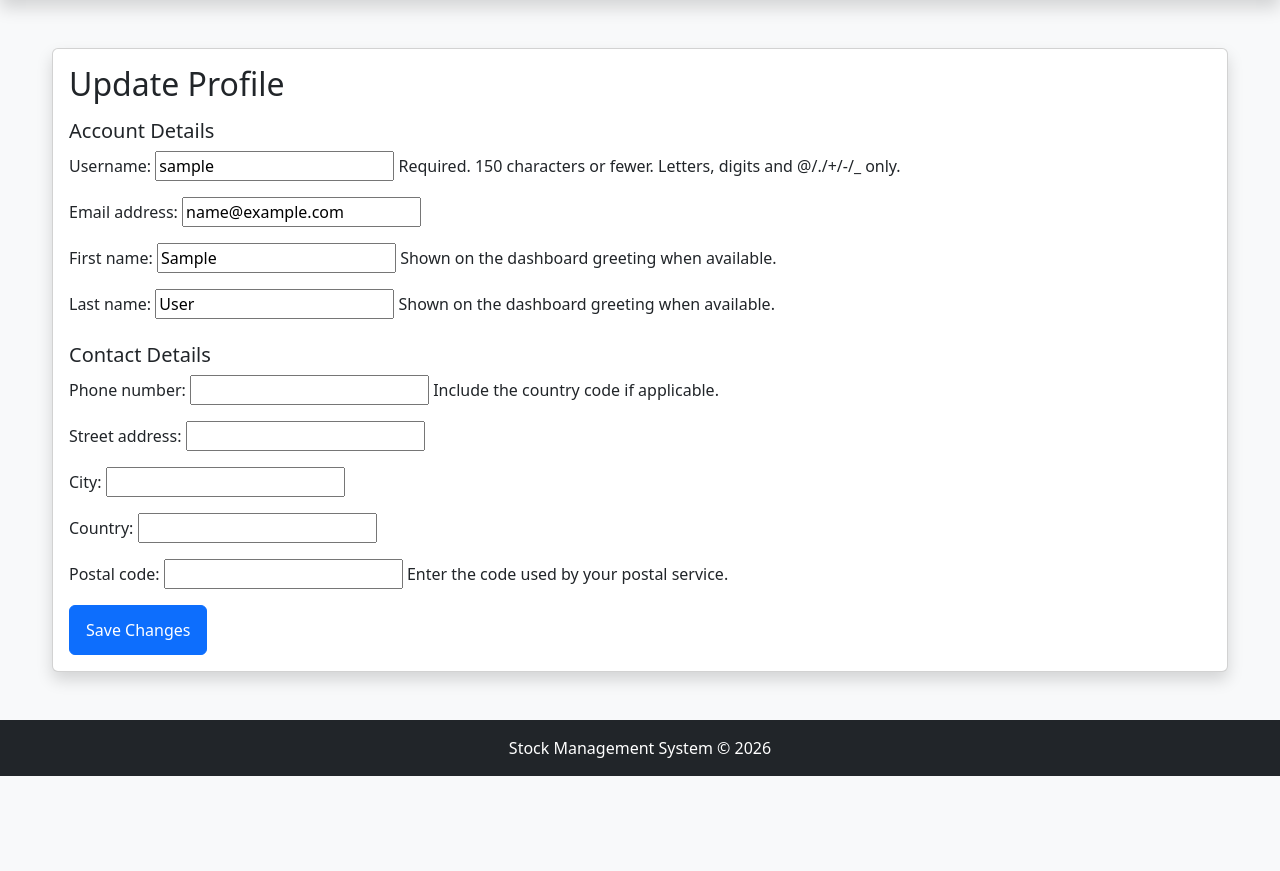
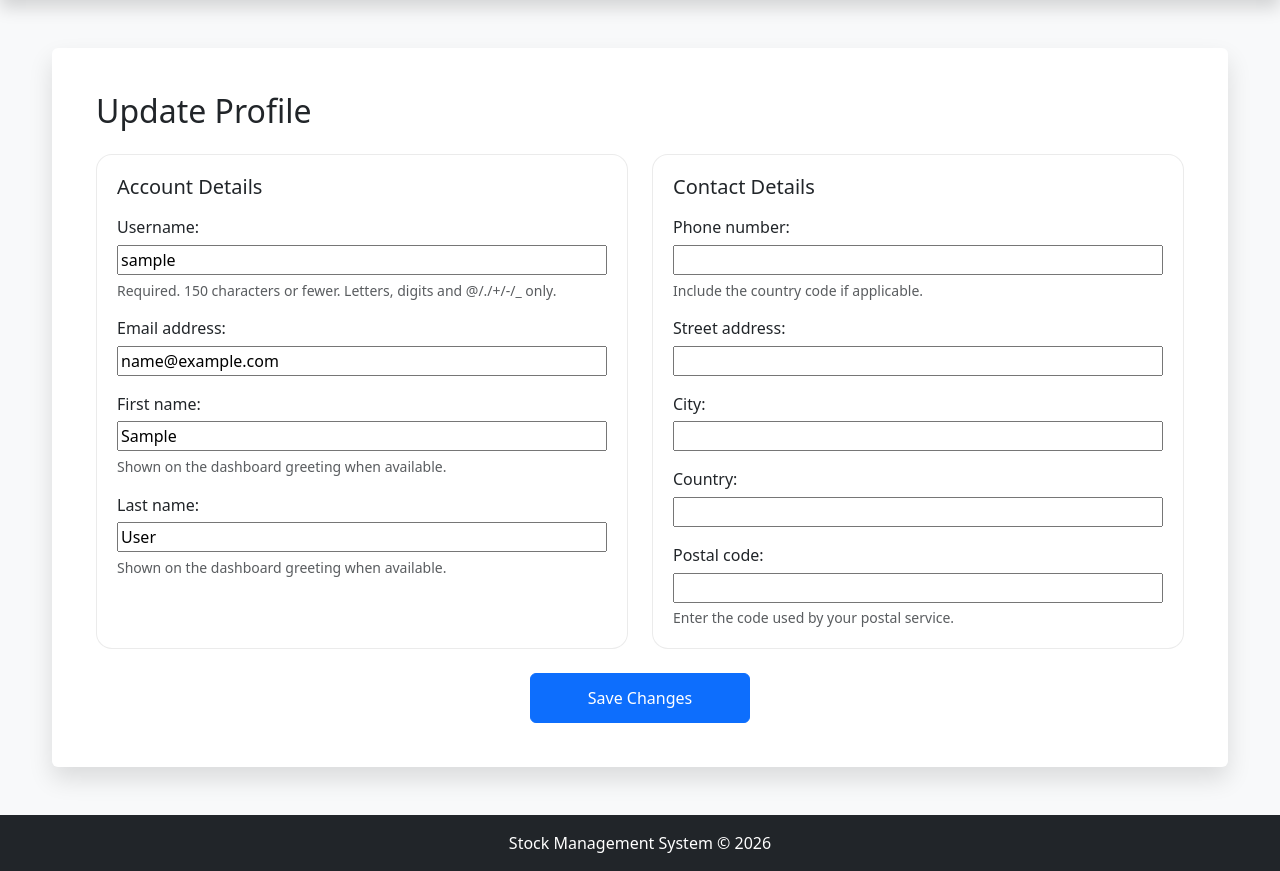
Before and after one commit to HlengiweNcube/django_project, a Django app: page /profile/update/ in a window 1280 px wide. Shown: the part 66-937 px from the top of the page. Before the commit the page ends 842 px from the top, so only its background shows below. Run offline with Django 5.2, Linux system fonts and the light colour scheme; the visitor is signed in with stand-in values (Sample User, id 1).

Commit message:
align profile layout and document accessibility

```diff
--- a/static/css/site.css
+++ b/static/css/site.css
@@ -78,6 +78,39 @@ textarea:focus-visible {
   min-width: 220px;
 }
 
+.profile-section {
+  padding: 1.25rem;
+  border: 1px solid rgba(0, 0, 0, 0.08);
+  border-radius: 1rem;
+  background: #ffffff;
+}
+
+.profile-section-title {
+  margin-bottom: 1rem;
+}
+
+.profile-field {
+  display: flex;
+  flex-direction: column;
+  gap: 0.35rem;
+}
+
+.profile-field input,
+.profile-field select,
+.profile-field textarea {
+  width: 100%;
+}
+
+.profile-actions {
+  display: flex;
+  justify-content: center;
+  margin-top: 1.5rem;
+}
+
+.profile-form .form-text {
+  margin-top: 0;
+}
+
 @media (prefers-reduced-motion: reduce) {
   *,
   *::before,
--- a/user_management/templates/user_management/update_profile.html
+++ b/user_management/templates/user_management/update_profile.html
@@ -2,30 +2,70 @@
 
 {% block content %}
 
-<div class="card shadow">
+<div class="card dashboard-panel">
 
-    <div class="card-body">
+    <div class="card-body dashboard-panel-body">
 
-        <h2>
-            Update Profile
-        </h2>
+        <h2 class="mb-4">Update Profile</h2>
 
-        <form method="POST">
+        <form method="POST" class="profile-form" novalidate>
 
             {% csrf_token %}
 
-            <h5 class="mt-3">Account Details</h5>
-            {{ form.as_p }}
+            <div class="row g-4">
+                <div class="col-12 col-lg-6">
+                    <div class="profile-section h-100">
+                        <h5 class="profile-section-title">Account Details</h5>
+                        <div class="row g-3">
+                            {% for field in form %}
+                            <div class="col-12">
+                                <div class="profile-field">
+                                    {{ field.label_tag }}
+                                    {{ field }}
+                                    {% if field.help_text %}
+                                    <div class="form-text">{{ field.help_text }}</div>
+                                    {% endif %}
+                                    {% for error in field.errors %}
+                                    <div class="invalid-feedback d-block">{{ error }}</div>
+                                    {% endfor %}
+                                </div>
+                            </div>
+                            {% endfor %}
+                        </div>
+                    </div>
+                </div>
 
-            <h5 class="mt-4">Contact Details</h5>
-            {{ contact_form.as_p }}
+                <div class="col-12 col-lg-6">
+                    <div class="profile-section h-100">
+                        <h5 class="profile-section-title">Contact Details</h5>
+                        <div class="row g-3">
+                            {% for field in contact_form %}
+                            <div class="col-12">
+                                <div class="profile-field">
+                                    {{ field.label_tag }}
+                                    {{ field }}
+                                    {% if field.help_text %}
+                                    <div class="form-text">{{ field.help_text }}</div>
+                                    {% endif %}
+                                    {% for error in field.errors %}
+                                    <div class="invalid-feedback d-block">{{ error }}</div>
+                                    {% endfor %}
+                                </div>
+                            </div>
+                            {% endfor %}
+                        </div>
+                    </div>
+                </div>
+            </div>
 
-            <button
-                type="submit"
-                class="btn btn-primary"
-            >
-                Save Changes
-            </button>
+            <div class="profile-actions">
+                <button
+                    type="submit"
+                    class="btn btn-primary dashboard-toggle-btn"
+                >
+                    Save Changes
+                </button>
+            </div>
 
         </form>
 
```
Also changed, not shown: README.md.
